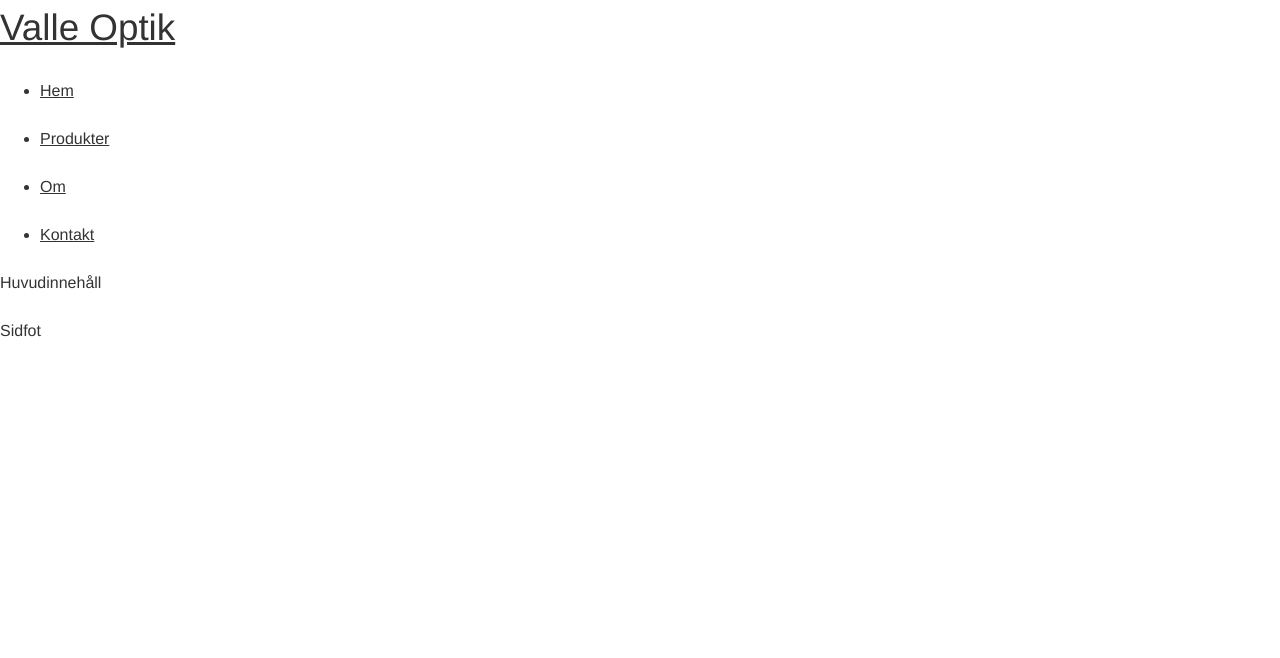
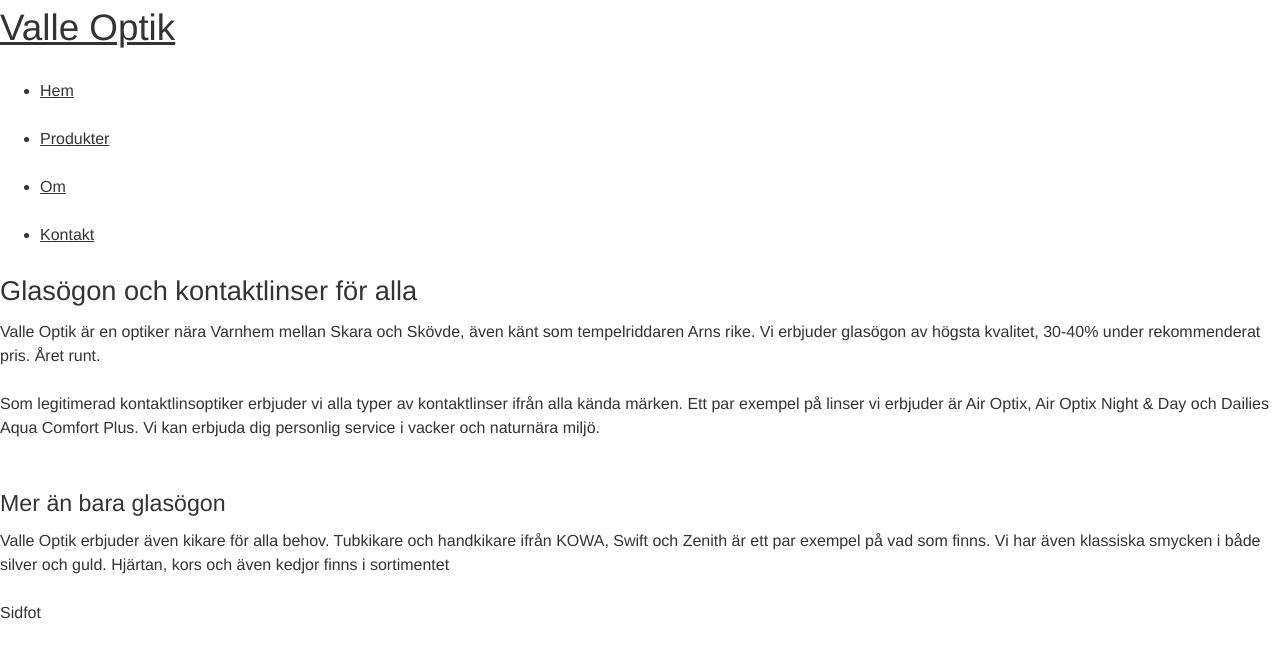
Before and after one commit to frippz/valleoptik-prototype, a plain HTML site: page start.html in a window 1280 px wide. Drawn offline with Linux system fonts and the light colour scheme.

Commit message:
Add sample content from current site

```diff
--- a/start.html
+++ b/start.html
@@ -28,7 +28,11 @@
 
   <div role="main">
 
-    Huvudinnehåll
+    <h2>Glasögon och kontaktlinser för alla</h2>
+    <p>Valle Optik är en optiker nära Varnhem mellan Skara och Skövde, även känt som tempelriddaren Arns rike. Vi erbjuder glasögon av högsta kvalitet, 30-40% under rekommenderat pris. Året runt.</p>
+    <p>Som legitimerad kontaktlinsoptiker erbjuder vi alla typer av kontaktlinser ifrån alla kända märken. Ett par exempel på linser vi erbjuder är Air Optix, Air Optix Night & Day och Dailies Aqua Comfort Plus. Vi kan erbjuda dig personlig service i vacker och naturnära miljö.</p>
+    <h3>Mer än bara glasögon</h3>
+    <p>Valle Optik erbjuder även kikare för alla behov. Tubkikare och handkikare ifrån KOWA, Swift och Zenith är ett par exempel på vad som finns. Vi har även klassiska smycken i både silver och guld. Hjärtan, kors och även kedjor finns i sortimentet</p>
 
   </div>
   <!-- /main -->
```
